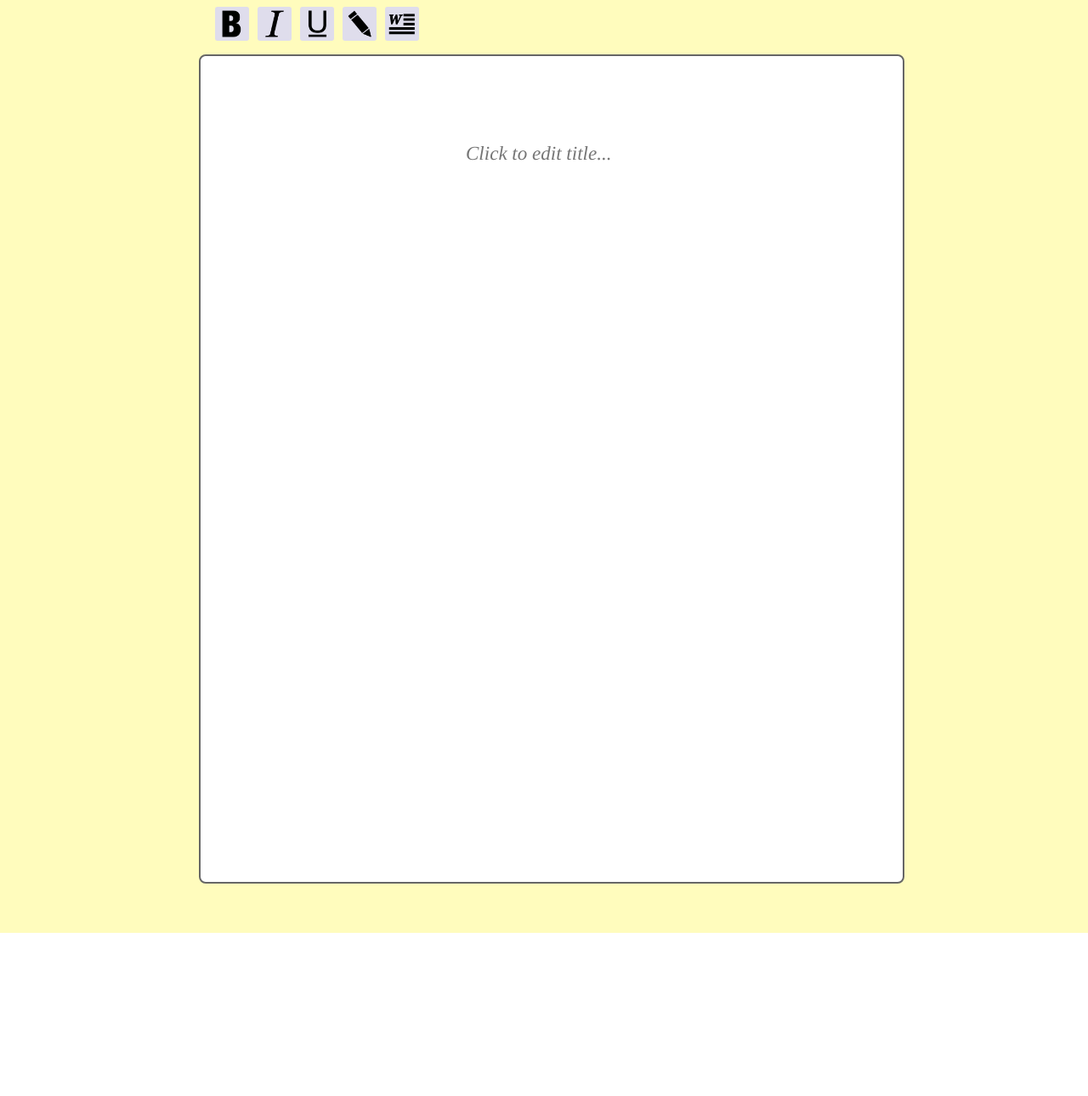
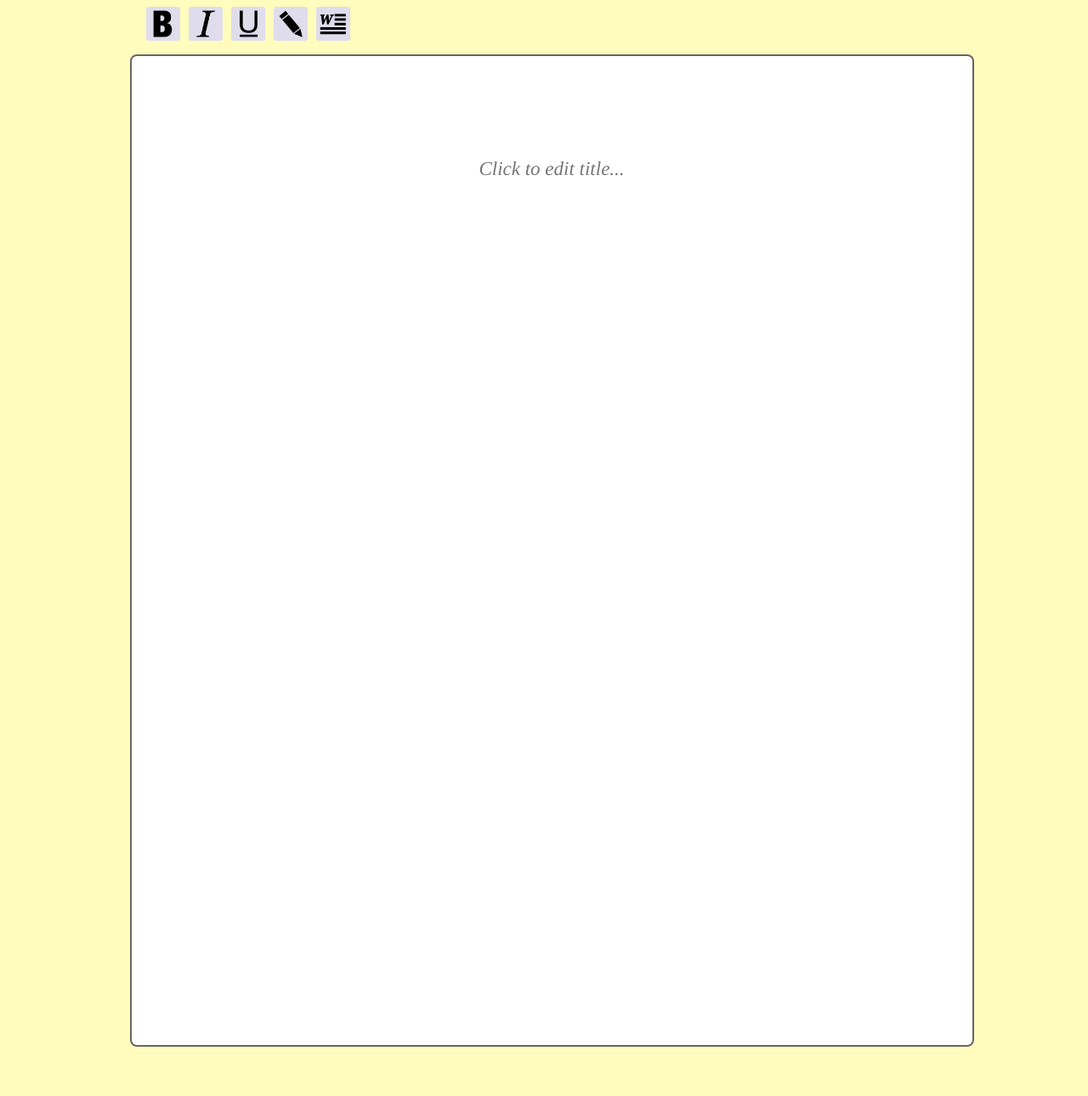
Before and after one commit to freedmand/lampooncomp, a PHP site: page /textbox.html in a window 1280 px wide. Shown: the whole page at 85% size. Before the commit the page ends 1098 px from the top, so only its background shows below. Run offline with PHP 8.4, Linux system fonts and the light colour scheme.

Commit message:
Added Microsoft word conversion support! Created python script to format converted html appropriately for our uses (only basic formatting permitted). Fixed css styling regarding paper font sizes and nested font sizes. Added php scripts to upload files asynchronously with Ajax and javascript.

```diff
--- a/css/comp.css
+++ b/css/comp.css
@@ -339,9 +339,10 @@
 
 .paper-text
 {
-	font-family: 'times', 'Times New Roman', sans-serif;
-	font-size: 1.2em;
-	line-height: 1.5;
+	font: 23px/1.5 'times', 'Times New Roman', sans-serif !important;
+/*	font-family: 'times', 'Times New Roman', sans-serif !important;
+	font-size: 1.44em !important;
+	line-height: 1.5 !important;*/
 }
 
 .paper-holder
@@ -360,6 +361,7 @@
 	overflow: scroll;
 	background-color: white;
 	margin-left: 20px;
+	text-align:center;
 }
 
 .paper
@@ -373,7 +375,7 @@
 	margin-left: auto;
 	margin-right: auto;
 	background-color: white;
-	white-space: pre;
+	white-space: pre-wrap;
 	padding-bottom: 5em;
 }
 
@@ -505,3 +507,5 @@
 .red-button { background-color:#963031; color:#fffdca; }
 .red-button:hover { background-color:#a53336; }
 .red-button:active { background-color:#7a3030; }
+
+input, select, textarea, button{ font-family:inherit; font-size: inherit; line-height: inherit; }
--- a/textbox.html
+++ b/textbox.html
@@ -40,6 +40,34 @@
 			else if ((event.metaKey || event.ctrlKey) && String.fromCharCode(keyCode).toUpperCase() == 'U')
 				underline();
 		});
+
+		$('#file-upload').live('change', function()
+		{
+			console.log('change');
+			var file = this.files[0];
+			var xhr = new XMLHttpRequest();
+			xhr.file = file;
+			xhr.addEventListener('progress', function(e) {
+				var done = e.position || e.loaded, total = e.totalSize || e.total;
+				console.log('xhr progress: ' + (Math.floor(done/total*1000)/10) + '%');
+			}, false);
+			if (xhr.upload) {
+				xhr.upload.onprogress = function(e) {
+					var done = e.position || e.loaded, total = e.totalSize || e.total;
+					console.log('xhr.upload progress: ' + done + ' / ' + total + ' = ' + (Math.floor(done/total*1000)/10) + '%');
+				};
+			}
+			xhr.onreadystatechange = function(e) {
+				if ( 4 == this.readyState ) {
+					console.log(['xhr upload complete', e]);
+				}
+				// console.log(e.target.responseText);
+				$('.paper').html(e.target.responseText);
+			};
+			xhr.open('post', 'upload.php', true);
+			xhr.setRequestHeader("X-File-Name", file.name);
+			xhr.send(file);
+		});//, false);
 
 		window.onload = function()
 		{
@@ -115,6 +143,7 @@
 </head>
 <body class="main">
 
+	<form enctype="multipart/form-data" action="upload.php" method="POST">
 
 		<table style="margin-left: auto; margin-right: auto; table-layout: fixed;">
 			<tr>
@@ -123,7 +152,8 @@
 					<button id="italic-button" class="formatting-button inactive-button" style="background-image: url('img/italic.png');" onclick="italic();"></button>
 					<button id="underline-button" class="formatting-button inactive-button" style="background-image: url('img/underline.png');" onclick="underline();"></button>
 					<button id="comment-button" class="formatting-button inactive-button" style="background-image: url('img/comment.png');" onclick="comment();"></button>
-				<button id="comment-button" class="formatting-button inactive-button" style="background-image: url('img/word.png');" onclick="comment();"></button>
+					<button id="word-button" class="formatting-button inactive-button" style="background-image: url('img/word.png');" onclick="$('#file-upload').trigger('click'); return false;"></button>
+					<input type="file" id="file-upload" name="file" style="display:none" />
 				</td>
 				<td></td>
 			</tr>
@@ -131,8 +161,8 @@
 				<td>
 					<div class="paper-holder paper-text">
 						<div class="top-bar"></div>
-					<input type="text" class="paper-title paper-text" placeholder="Click to edit title...">
-						<div class="paper paper-text" contenteditable="true" onblur="disableButtons();" onchange="updateButtons();" onfocus="updateButtons();" onselect="updateButtons();" onkeydown="updateButtons();" onkeyup="updateButtons();" onmousedown="updateButtons();" onmouseup="updateButtons();"></div>
+						<input type="text" class="paper-title" placeholder="Click to edit title...">
+							<div class="paper" contenteditable="true" onblur="disableButtons();" onchange="updateButtons();" onfocus="updateButtons();" onselect="updateButtons();" onkeydown="updateButtons();" onkeyup="updateButtons();" onmousedown="updateButtons();" onmouseup="updateButtons();"></div>
 					</div>
 				</td>
 				<td>
@@ -144,5 +174,6 @@
 				</td>
 			</tr>
 		</table>
+	 </form>
 </body>
 </html>
```
Also changed, not shown: upload.php (added, +23 -0 lines). Lines whose indentation alone changed are shown as unchanged.
